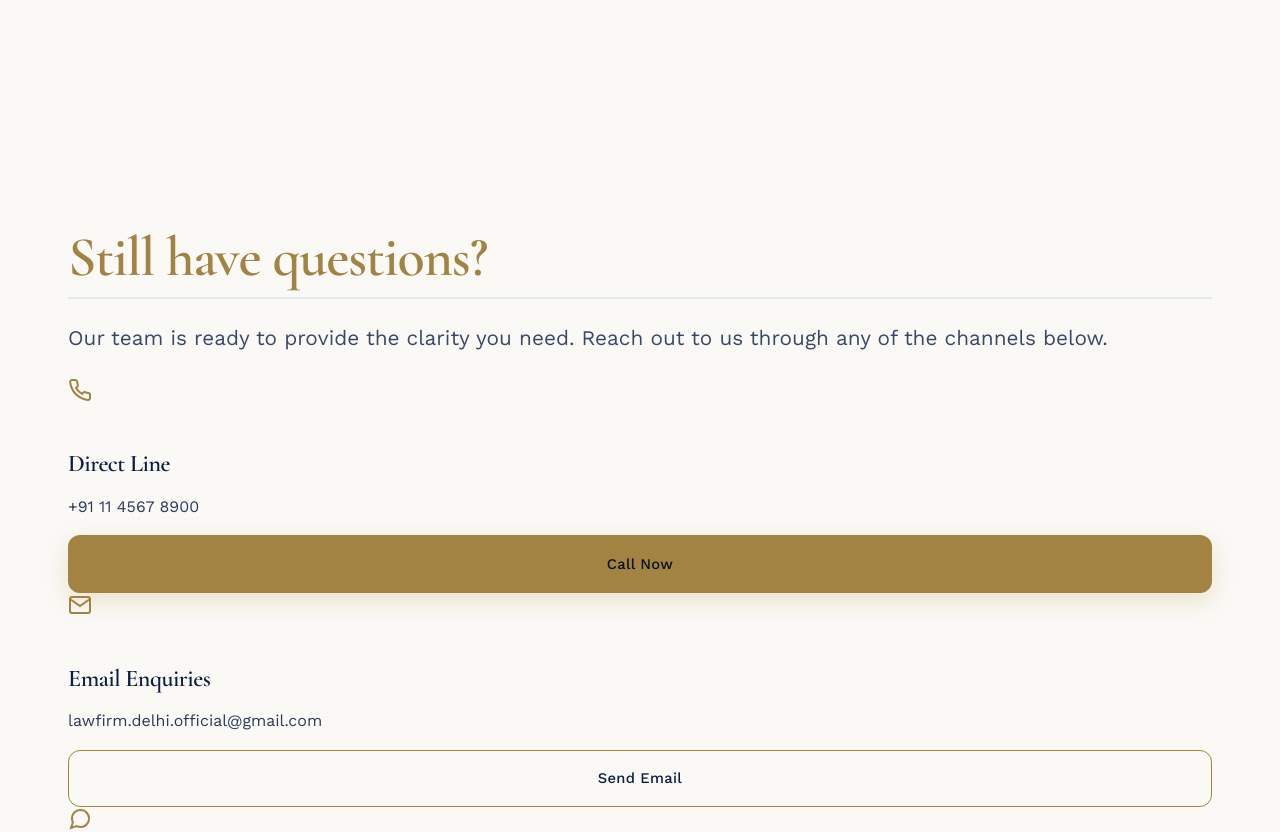
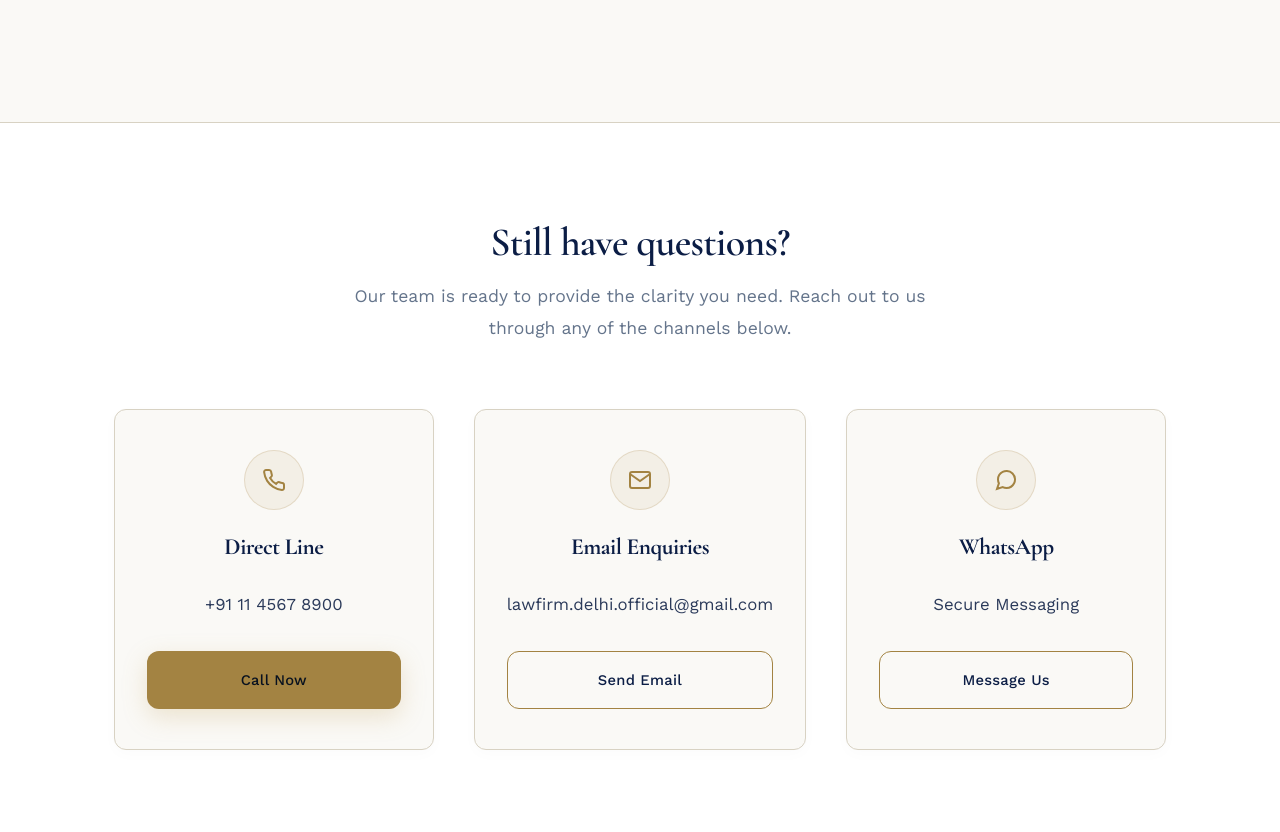
Before and after one commit to lawfirm-delhi/Lawfirm-Website, a React (Vite) app in the folder frontend/: page /faq in a window 1280 px wide. Shown: the part 1660-2492 px from the top of the page. Built offline with nearby package versions, Linux system fonts and the light colour scheme; no server answers.

Commit message:
fix: restructure contact grid on FAQ page with modern cards, circular icons, and proper margins

```diff
--- a/frontend/src/pages/LandingPages/FAQ/FAQ.css
+++ b/frontend/src/pages/LandingPages/FAQ/FAQ.css
@@ -149,3 +149,111 @@
   font-size: 1.1rem;
   color: var(--muted);
 }
+
+/* Contact Section */
+.faq-contact-section {
+  padding: 6rem 0;
+  background-color: #ffffff;
+  border-top: 1px solid var(--border);
+}
+
+.faq-contact-header {
+  text-align: center;
+  margin-bottom: 4rem;
+}
+
+.faq-contact-title {
+  font-family: var(--font-display);
+  font-size: 2.5rem;
+  color: var(--heading);
+  margin-bottom: 1rem;
+}
+
+.faq-contact-subtitle {
+  font-family: var(--font-body);
+  font-size: 1.1rem;
+  color: var(--muted);
+  max-width: 600px;
+  margin: 0 auto;
+}
+
+.faq-contact-grid {
+  max-width: 1100px;
+  margin: 0 auto;
+  padding: 0 1.5rem;
+  display: grid;
+  grid-template-columns: repeat(3, 1fr);
+  gap: 2.5rem;
+}
+
+.faq-contact-card {
+  background-color: var(--bg-primary);
+  border: 1px solid var(--border);
+  border-radius: 12px;
+  padding: 2.5rem 2rem;
+  text-align: center;
+  display: flex;
+  flex-direction: column;
+  align-items: center;
+  box-shadow: 0 4px 15px rgba(11, 29, 69, 0.02);
+  transition: all 0.3s ease;
+}
+
+.faq-contact-card:hover {
+  transform: translateY(-5px);
+  border-color: var(--primary-gold);
+  box-shadow: 0 10px 25px rgba(163, 131, 66, 0.1);
+}
+
+.faq-contact-icon-wrapper {
+  width: 60px;
+  height: 60px;
+  border-radius: 50%;
+  background-color: var(--bg-secondary);
+  color: var(--primary-gold);
+  display: flex;
+  justify-content: center;
+  align-items: center;
+  margin-bottom: 1.5rem;
+  border: 1px solid rgba(163, 131, 66, 0.2);
+  transition: all 0.3s ease;
+}
+
+.faq-contact-card:hover .faq-contact-icon-wrapper {
+  background-color: var(--primary-gold);
+  color: #ffffff;
+  border-color: var(--primary-gold);
+}
+
+.faq-contact-card-title {
+  font-family: var(--font-display);
+  font-size: 1.45rem;
+  font-weight: 700;
+  color: var(--heading);
+  margin-bottom: 0.75rem;
+}
+
+.faq-contact-card-text {
+  font-family: var(--font-body);
+  font-size: 1.05rem;
+  color: var(--body);
+  margin-bottom: 2rem;
+  flex-grow: 1;
+}
+
+.faq-contact-btn {
+  width: 100%;
+  display: inline-block;
+  text-align: center;
+  padding: 0.9rem 1.5rem;
+  font-weight: 600;
+  letter-spacing: 0.5px;
+}
+
+/* Responsive grid */
+@media (max-width: 900px) {
+  .faq-contact-grid {
+    grid-template-columns: 1fr;
+    max-width: 450px;
+  }
+}
--- a/frontend/src/pages/LandingPages/FAQ/FAQ.jsx
+++ b/frontend/src/pages/LandingPages/FAQ/FAQ.jsx
@@ -138,41 +138,40 @@ export default function FAQ() {
           </motion.div>
         </div>
       </section>
-
-      <section className="section">
-        <div className="container text-center mb-12">
-          <h2 className="section-title">Still have questions?</h2>
-          <p className="section-subtitle mx-auto">Our team is ready to provide the clarity you need. Reach out to us through any of the channels below.</p>
+      <section className="faq-contact-section">
+        <div className="faq-contact-header">
+          <h2 className="faq-contact-title">Still have questions?</h2>
+          <p className="faq-contact-subtitle">Our team is ready to provide the clarity you need. Reach out to us through any of the channels below.</p>
         </div>
-        <div className="container grid md-grid-3">
-          <motion.div className="contact-card" variants={fadeInUp}>
-            <div className="card-icon">
+        <div className="faq-contact-grid">
+          <motion.div className="faq-contact-card" variants={fadeInUp}>
+            <div className="faq-contact-icon-wrapper">
               <svg width="24" height="24" viewBox="0 0 24 24" fill="none" stroke="currentColor" strokeWidth="2"><path d="M22 16.92v3a2 2 0 0 1-2.18 2 19.79 19.79 0 0 1-8.63-3.07 19.5 19.5 0 0 1-6-6 19.79 19.79 0 0 1-3.07-8.67A2 2 0 0 1 4.11 2h3a2 2 0 0 1 2 1.72 12.84 12.84 0 0 0 .7 2.81 2 2 0 0 1-.45 2.11L8.09 9.91a16 16 0 0 0 6 6l1.27-1.27a2 2 0 0 1 2.11-.45 12.84 12.84 0 0 0 2.81.7A2 2 0 0 1 22 16.92z"></path></svg>
             </div>
-            <h3 className="card-title">Direct Line</h3>
-            <p className="card-text mb-4">+91 11 4567 8900</p>
-            <a href="tel:+911145678900" className="btn btn-primary" style={{ width: '100%', textAlign: 'center' }}>Call Now</a>
+            <h3 className="faq-contact-card-title">Direct Line</h3>
+            <p className="faq-contact-card-text">+91 11 4567 8900</p>
+            <a href="tel:+911145678900" className="btn btn-primary faq-contact-btn">Call Now</a>
           </motion.div>
 
-          <motion.div className="contact-card" variants={fadeInUp}>
-            <div className="card-icon">
+          <motion.div className="faq-contact-card" variants={fadeInUp}>
+            <div className="faq-contact-icon-wrapper">
               <svg width="24" height="24" viewBox="0 0 24 24" fill="none" stroke="currentColor" strokeWidth="2"><path d="M4 4h16c1.1 0 2 .9 2 2v12c0 1.1-.9 2-2 2H4c-1.1 0-2-.9-2-2V6c0-1.1.9-2 2-2z"></path><polyline points="22,6 12,13 2,6"></polyline></svg>
             </div>
-            <h3 className="card-title">Email Enquiries</h3>
-            <p className="card-text mb-4">lawfirm.delhi.official@gmail.com</p>
-            <a href="mailto:lawfirm.delhi.official@gmail.com" className="btn btn-ghost" style={{ width: '100%', textAlign: 'center' }}>Send Email</a>
+            <h3 className="faq-contact-card-title">Email Enquiries</h3>
+            <p className="faq-contact-card-text">lawfirm.delhi.official@gmail.com</p>
+            <a href="mailto:lawfirm.delhi.official@gmail.com" className="btn btn-ghost faq-contact-btn">Send Email</a>
           </motion.div>
 
-          <motion.div className="contact-card" variants={fadeInUp}>
-              <div className="card-icon">
-                <svg width="24" height="24" viewBox="0 0 24 24" fill="none" stroke="currentColor" strokeWidth="2"><path d="M21 11.5a8.38 8.38 0 0 1-.9 3.8 8.5 8.5 0 0 1-7.6 4.7 8.38 8.38 0 0 1-3.8-.9L3 21l1.9-5.7a8.38 8.38 0 0 1-.9-3.8 8.5 8.5 0 0 1 4.7-7.6 8.38 8.38 0 0 1 3.8-.9h.5a8.48 8.48 0 0 1 8 8v.5z"></path></svg>
-              </div>
-              <h3 className="card-title">WhatsApp</h3>
-              <p className="card-text mb-4">Secure Messaging</p>
-              <a href={`https://wa.me/919986378144?text=${encodeURIComponent(
-                "Hello, I am interested in scheduling a legal consultation with Justice & Associates."
-              )}`} target="_blank" rel="noopener noreferrer" className="btn btn-ghost" style={{ width: '100%', textAlign: 'center' }}>Message Us</a>
-            </motion.div>
+          <motion.div className="faq-contact-card" variants={fadeInUp}>
+            <div className="faq-contact-icon-wrapper">
+              <svg width="24" height="24" viewBox="0 0 24 24" fill="none" stroke="currentColor" strokeWidth="2"><path d="M21 11.5a8.38 8.38 0 0 1-.9 3.8 8.5 8.5 0 0 1-7.6 4.7 8.38 8.38 0 0 1-3.8-.9L3 21l1.9-5.7a8.38 8.38 0 0 1-.9-3.8 8.5 8.5 0 0 1 4.7-7.6 8.38 8.38 0 0 1 3.8-.9h.5a8.48 8.48 0 0 1 8 8v.5z"></path></svg>
+            </div>
+            <h3 className="faq-contact-card-title">WhatsApp</h3>
+            <p className="faq-contact-card-text">Secure Messaging</p>
+            <a href={`https://wa.me/919986378144?text=${encodeURIComponent(
+              "Hello, I am interested in scheduling a legal consultation with Justice & Associates."
+            )}`} target="_blank" rel="noopener noreferrer" className="btn btn-ghost faq-contact-btn">Message Us</a>
+          </motion.div>
         </div>
       </section>
     </PageWrapper>
```
